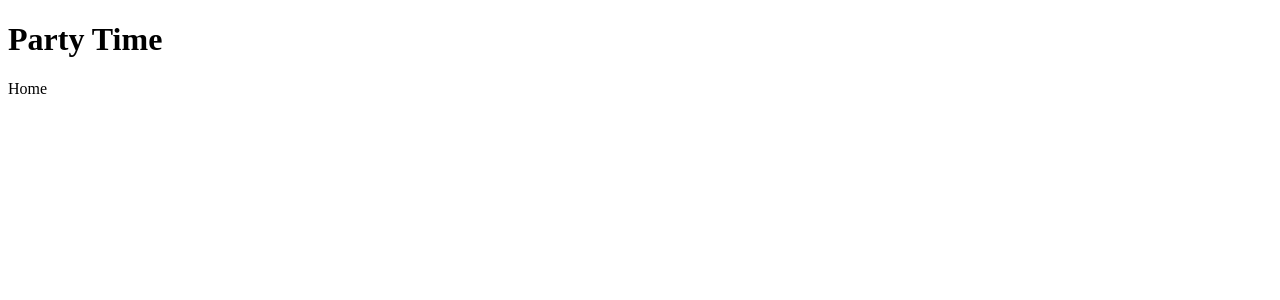
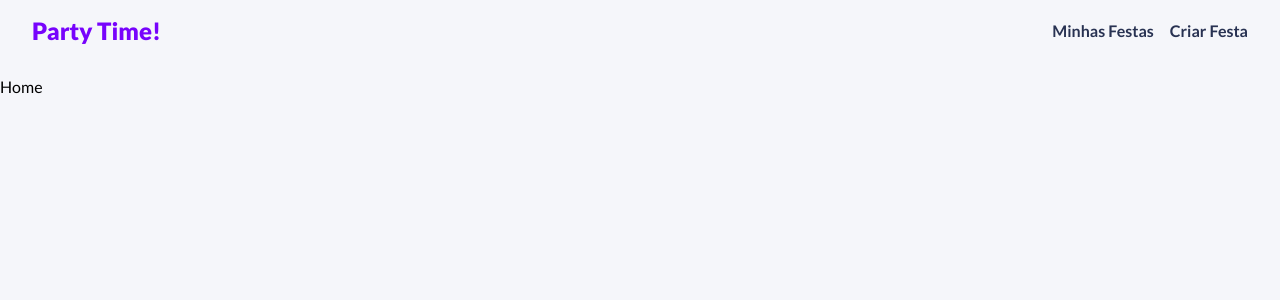
Before and after one commit to LeonardocPalma/Party-Time, a React (Vite) app in the folder frontend/: page / in a window 1280 px wide. Shown: the top 300 px of the page. Built offline with nearby package versions, Linux system fonts and the light colour scheme; a web font is replaced by a local one.

Commit message:
feat: Created navbar and css

```diff
--- a/frontend/src/App.jsx
+++ b/frontend/src/App.jsx
@@ -1,11 +1,14 @@
+import "./App.css";
+
 import { Outlet } from "react-router-dom";
 
-import "./App.css";
+//
+import Navbar from "./components/Navbar";
 
 function App() {
   return (
     <div className="App">
-      <h1>Party Time</h1>
+      <Navbar />
       <Outlet />
     </div>
   );
--- /dev/null
+++ b/frontend/src/components/Navbar.css
@@ -0,0 +1,12 @@
+#navbar {
+    display: flex;
+    justify-content: space-between;
+    align-items: center;
+    padding: 1rem 2rem;
+    margin-bottom: 1rem;
+}
+
+#navbar h2 {
+    color: #7703fc;
+    font-weight: 900;
+}
--- /dev/null
+++ b/frontend/src/components/Navbar.jsx
@@ -0,0 +1,23 @@
+import "./Navbar.css";
+
+import { NavLink } from "react-router-dom";
+
+const Navbar = () => {
+  return (
+    <nav id="navbar">
+      <h2>Party Time!</h2>
+      <ul>
+        <li>
+          <NavLink to="/">Minhas Festas</NavLink>
+        </li>
+        <li>
+          <NavLink to="/party/new" className="btn">
+            Criar Festa
+          </NavLink>
+        </li>
+      </ul>
+    </nav>
+  );
+};
+
+export default Navbar;
--- a/frontend/src/index.css
+++ b/frontend/src/index.css
@@ -0,0 +1,26 @@
+* {
+  margin: 0;
+  padding: 0;
+  box-sizing: border-box;
+  font-family: "Lato";
+}
+
+body {
+  background-color: #f5f6fa;
+}
+
+ul {
+  list-style: none;
+  display: flex;
+  gap: 1rem;
+}
+
+a {
+  color: #283252;
+  text-decoration: none;
+  font-weight: bold;
+}
+
+p {
+  color: #747990;
+}
```
